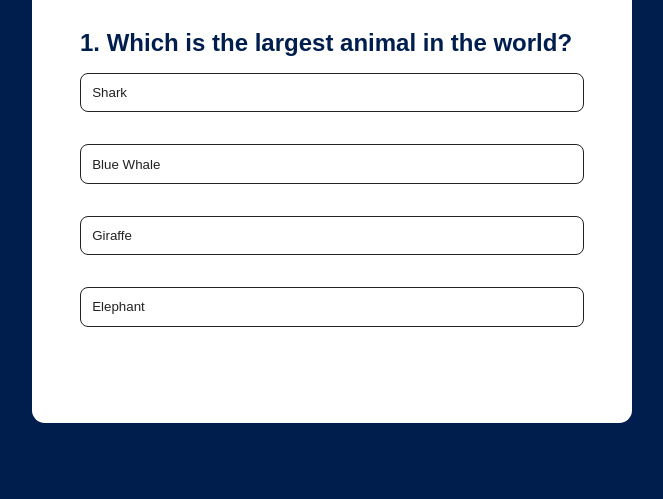
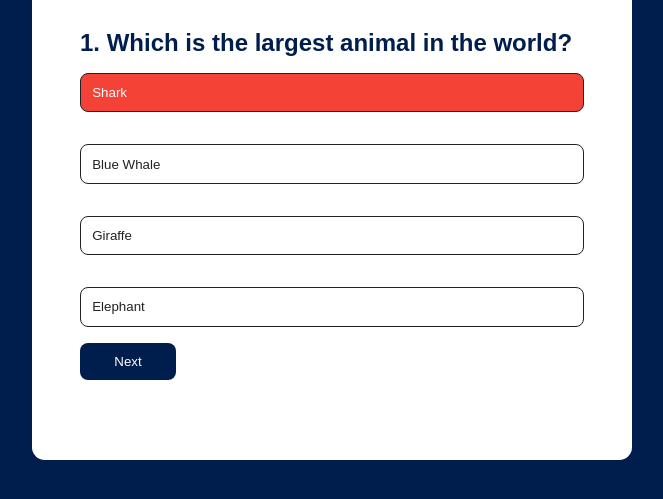
Before and after one commit to ManasiMohite13/quiz_app, a plain HTML site: page index.html in a window 1280 px wide. Both pictures are taken after a click on the button "Shark". Shown: the part 201-700 px from the top of the page, without its empty margins (308-971 px from the left). Drawn offline with Linux system fonts and the light colour scheme.

Commit message:
Added question selection logic with correct/incorrect answer styling

```diff
--- a/script.js
+++ b/script.js
@@ -80,6 +80,7 @@ function showQuestion() {
         button.innerHTML = answer.text;
         button.classList.add("btn");
         answerButtons.appendChild(button);
+        button.addEventListener("click", () => selectAnswer(button, answer.correct));
     });
 }
 
@@ -90,5 +91,15 @@ function resetState() {
     }
 }
 
-// Start the quiz
+function selectAnswer(button, isCorrect) {
+    if (isCorrect) {
+        button.classList.add("correct");
+        score++;
+    } else {
+        button.classList.add("incorrect");
+    }
+    Array.from(answerButtons.children).forEach(btn => btn.disabled = true);
+    nextButton.style.display = "block";
+}
+
 startQuiz();
--- a/style.css
+++ b/style.css
@@ -60,3 +60,13 @@ body{
     cursor: pointer;
     display: none;
 }
+
+.correct {
+    background-color: #4CAF50; /* Green for correct answers */
+    color: white;
+}
+
+.incorrect {
+    background-color: #f44336; /* Red for incorrect answers */
+    color: white;
+}
```
